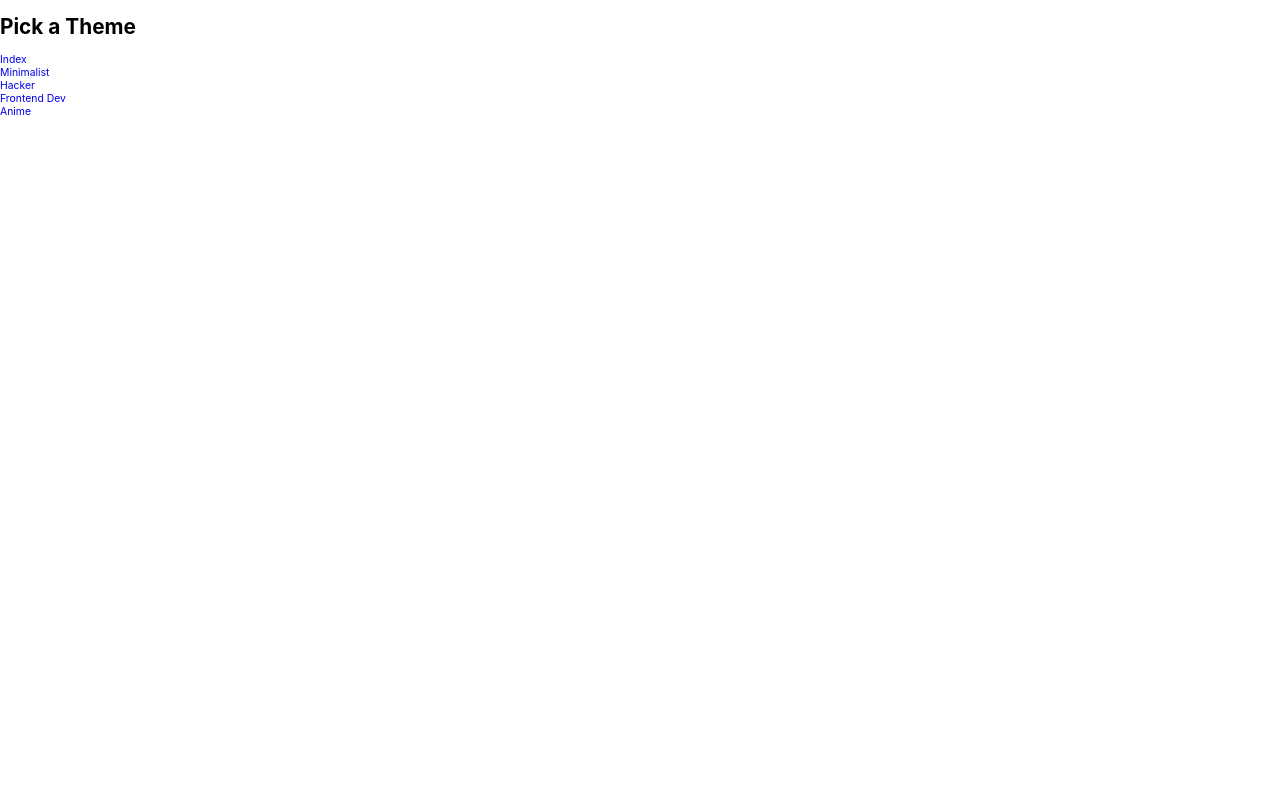
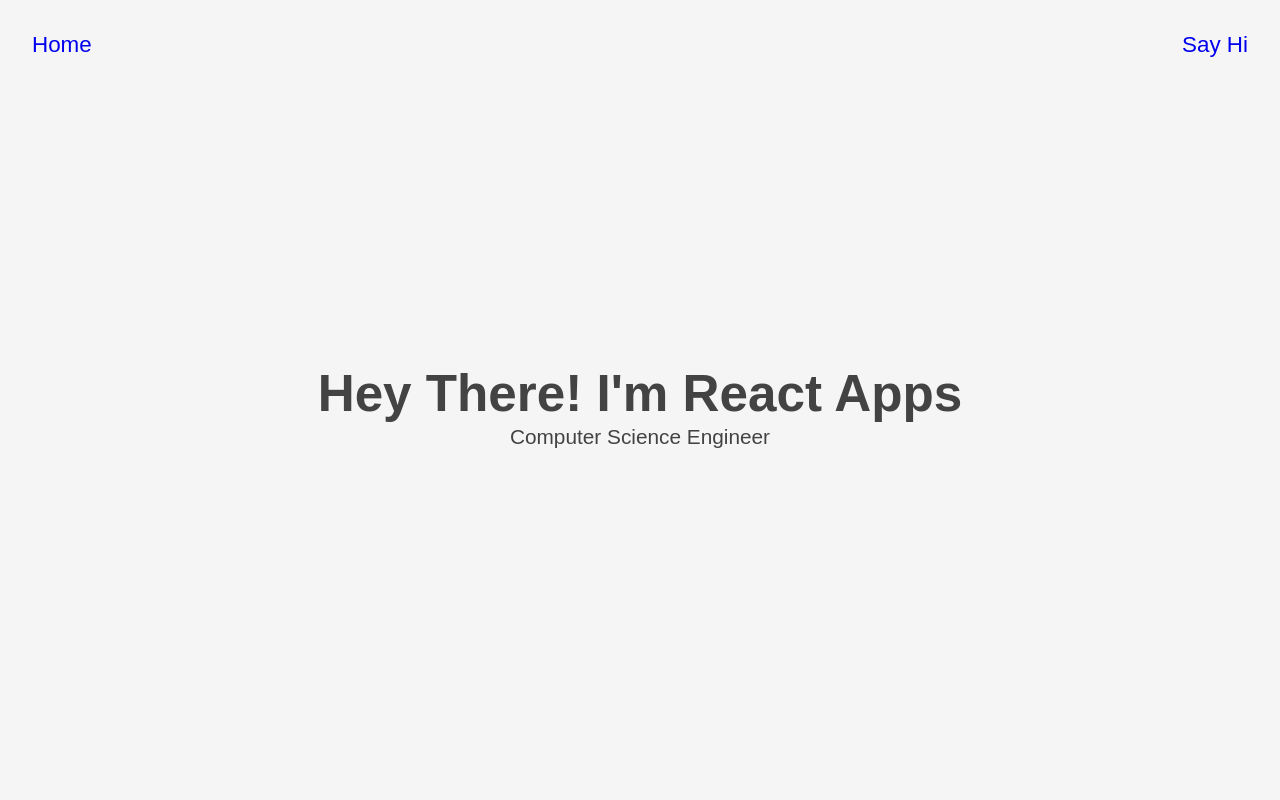
Before and after one commit to Danko-chan/portfolio, a React (Create React App) app: page /portfolio in a window 1280 px wide. Shown: the top 800 px of the page. Built offline with nearby package versions, Linux system fonts and the light colour scheme; a web font is replaced by a local one.

Commit message:
added routes

```diff
--- a/package.json
+++ b/package.json
@@ -12,6 +12,7 @@
     "@types/react-dom": "^17.0.0",
     "react": "^17.0.2",
     "react-dom": "^17.0.2",
+    "react-router-dom": "^6.3.0",
     "react-scripts": "4.0.3",
     "typescript": "^4.1.2",
     "web-vitals": "^1.0.1"
--- a/src/App.css
+++ b/src/App.css
@@ -36,3 +36,15 @@
     transform: rotate(360deg);
   }
 }
+
+/* Temp */
+.container{
+  display: flex;
+  flex-direction: column;
+  width: 100%;
+  height: 100vh;
+  overflow: none;
+  justify-content: center;
+  align-items: center;
+
+}
--- a/src/App.tsx
+++ b/src/App.tsx
@@ -2,13 +2,26 @@ import React from 'react';
 import './App.css';
 import Portfolio from './components/Portfolio';
 import ThemePicker from './components/ThemePicker';
+import {
+  BrowserRouter,
+  Routes,
+  Route,
+} from "react-router-dom";
+
 
 function App() {
   return (
 
-    //  <Portfolio />
-    // <TestPage />
-     <ThemePicker />
+        <Routes>
+
+            <Route path="/" element={<ThemePicker />} />
+
+
+
+        </Routes>
+
+
+
   );
 }
 
--- a/src/components/NavBar.tsx
+++ b/src/components/NavBar.tsx
@@ -1,11 +1,12 @@
 import React from 'react'
+import { Link } from 'react-router-dom'
 import './css/navbar.css'
 export default function NavBar() {
     return (
         <>
             <div className="navBar">
-            <a href="" id="Home">Home</a>
-            <a href="" id="say-hi">Say Hi</a>
+            <Link to="/" id="Home">Home</Link>
+            <Link to="/" id="say-hi">Say Hi</Link>
             </div>
         </>
     )
--- a/src/components/ThemePicker.tsx
+++ b/src/components/ThemePicker.tsx
@@ -1,5 +1,5 @@
 import React from 'react'
-import Portfolio from './Portfolio'
+import { Outlet, Link } from "react-router-dom";
 
 export default function ThemePicker() {
 
@@ -10,19 +10,19 @@ export default function ThemePicker() {
         <div className="container">
             <h1>Pick a Theme</h1>
             <div>
-                <a href='@'>Index</a>
+                <Link to="/portfolio">Index</Link>
             </div>
             <div>
-                <a href='@'>Minimalist</a>
+                <Link to='/minimalist'>Minimalist</Link>
             </div>
             <div>
-                <a href='@'>Hacker</a>
+                <Link to='/hacker'>Hacker</Link>
             </div>
             <div>
-                <a href='@'>Frontend Dev</a>
+                <Link to='/frontend-dev'>Frontend Dev</Link>
             </div>
             <div>
-                <a href='@'>Anime</a>
+                <Link to='anime'>Anime</Link>
             </div>
 
         </div>
--- a/src/components/Themes/IndexTheme.tsx
+++ b/src/components/Themes/IndexTheme.tsx
@@ -2,6 +2,13 @@ import React from 'react'
 
 export default function IndexTheme() {
   return (
-    <div>IndexTheme</div>
+    <>
+
+      <div className="container-i">
+        <h1 className="heading">Portfolio</h1>
+        <hr/>
+      </div>
+
+    </>
   )
 }
--- a/src/index.tsx
+++ b/src/index.tsx
@@ -3,10 +3,23 @@ import ReactDOM from 'react-dom';
 import './index.css';
 import App from './App';
 import reportWebVitals from './reportWebVitals';
+import {
+  BrowserRouter,
+  Routes,
+  Route,
+} from "react-router-dom";
+import Portfolio from './components/Portfolio';
+import IndexTheme from './components/Themes/IndexTheme';
 
 ReactDOM.render(
   <React.StrictMode>
-    <App />
+     <BrowserRouter>
+      <Routes>
+        <Route path="/" element={ <App /> } />
+        <Route path="/portfolio" element={<Portfolio />} />
+        <Route path="/indextheme" element={<IndexTheme />} />
+      </Routes>
+    </BrowserRouter>
   </React.StrictMode>,
   document.getElementById('root')
 );
```
Also changed, not shown: 1 other file (tests, documents, lock files or other folders).
